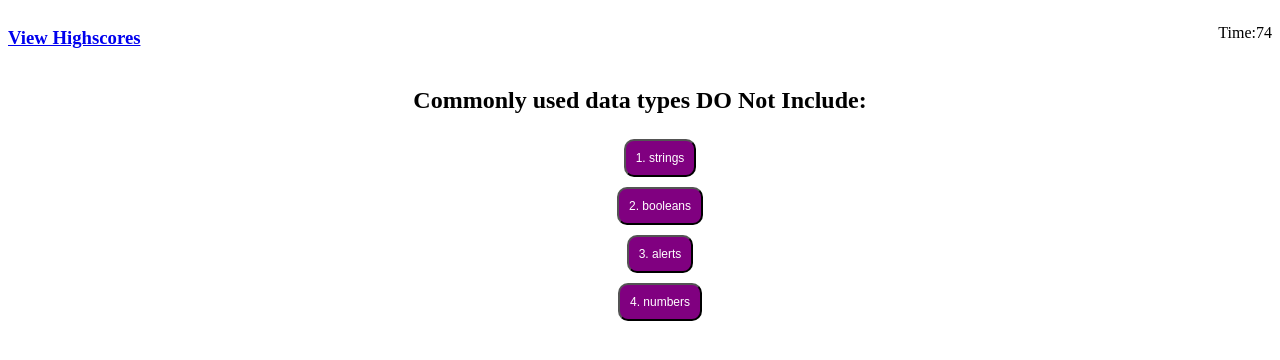
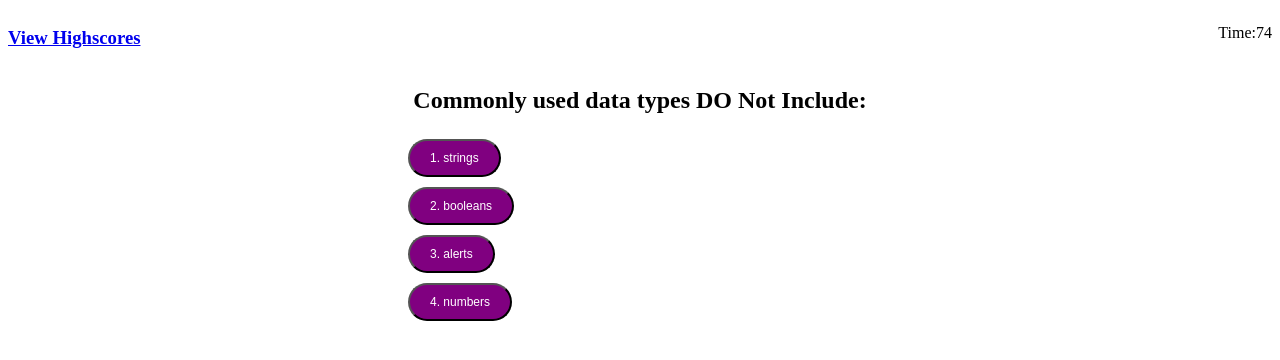
Before and after one commit to bizwliz/challenge4-code-quiz, a plain HTML site: page index.html in a window 1280 px wide. Both pictures are taken after a click on the button "Start Quiz". Drawn offline with Linux system fonts and the light colour scheme.

Commit message:
added margins and editted wrong message

```diff
--- a/assets/css/style.css
+++ b/assets/css/style.css
@@ -13,28 +13,52 @@ header p{
     justify-content: end;
 }
 
+button:hover {
+    background-color: darkblue;
+}
+
 button {
     background-color: purple;
     color: white;
-    padding: 10px;
+    justify-content: left;
+    border-radius: 20px;
+    padding: 20px;
     font-size: 12px;
-    margin: 5px;
-    border-radius: 10px;
-    text-align: left;
 }
 
-button:hover {
-    background-color: darkblue;
+.wrong-message{
+    color: royalblue;
+    border-top: black solid;
+    font-size: 20px;
+    margin-left: 400px;
+    margin-right: 400px;
 }
 
 .hide{
     display: none;
 }
 
+
 #intro-section, #question-section, #initial-section, #highscore-section{
     text-align: center;
 }
 
-#question-section ul{
+#question-section ul {
     list-style: none;
+    padding: 0;
+    display: flex;
+    flex-direction: column;
+    align-items: flex-start;
 }
+
+.choices {
+    background-color: purple;
+    color: white;
+    border-radius: 20px;
+    padding: 10px 20px;
+    font-size: 12px;
+    margin: 5px;
+    text-align: left;
+    margin-left: 400px;
+    margin-right: 400px;
+}
```
